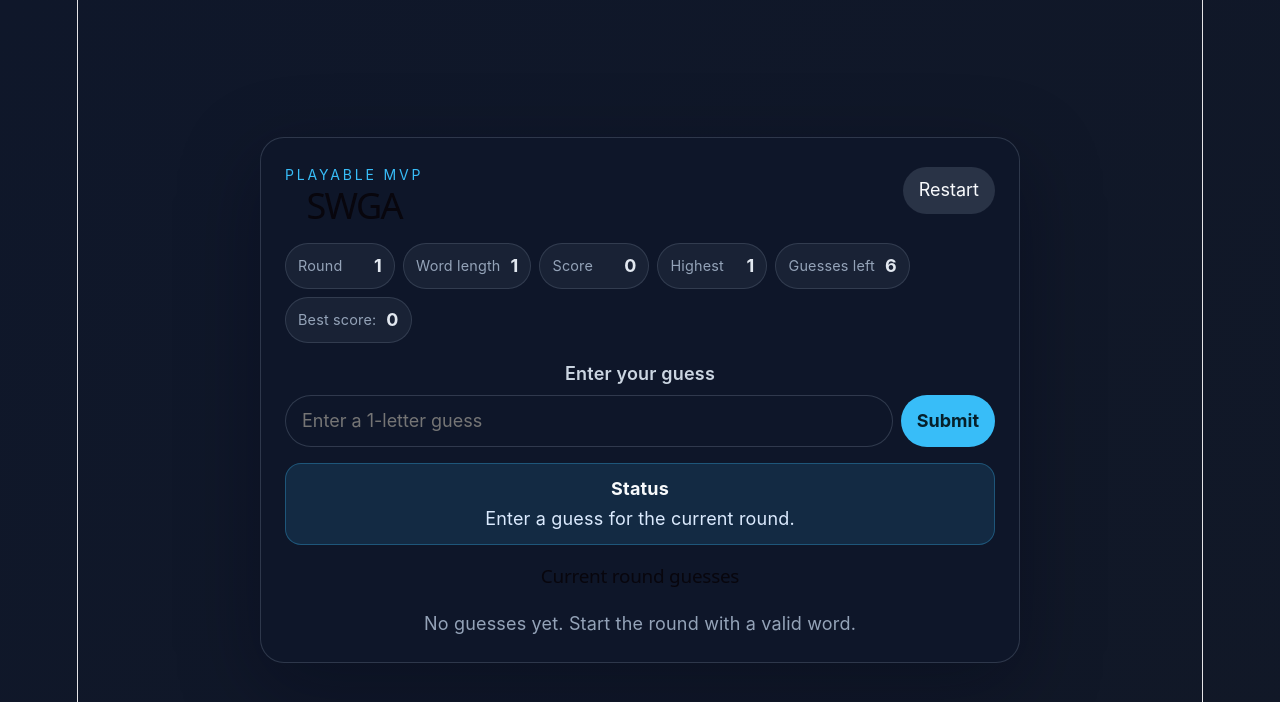
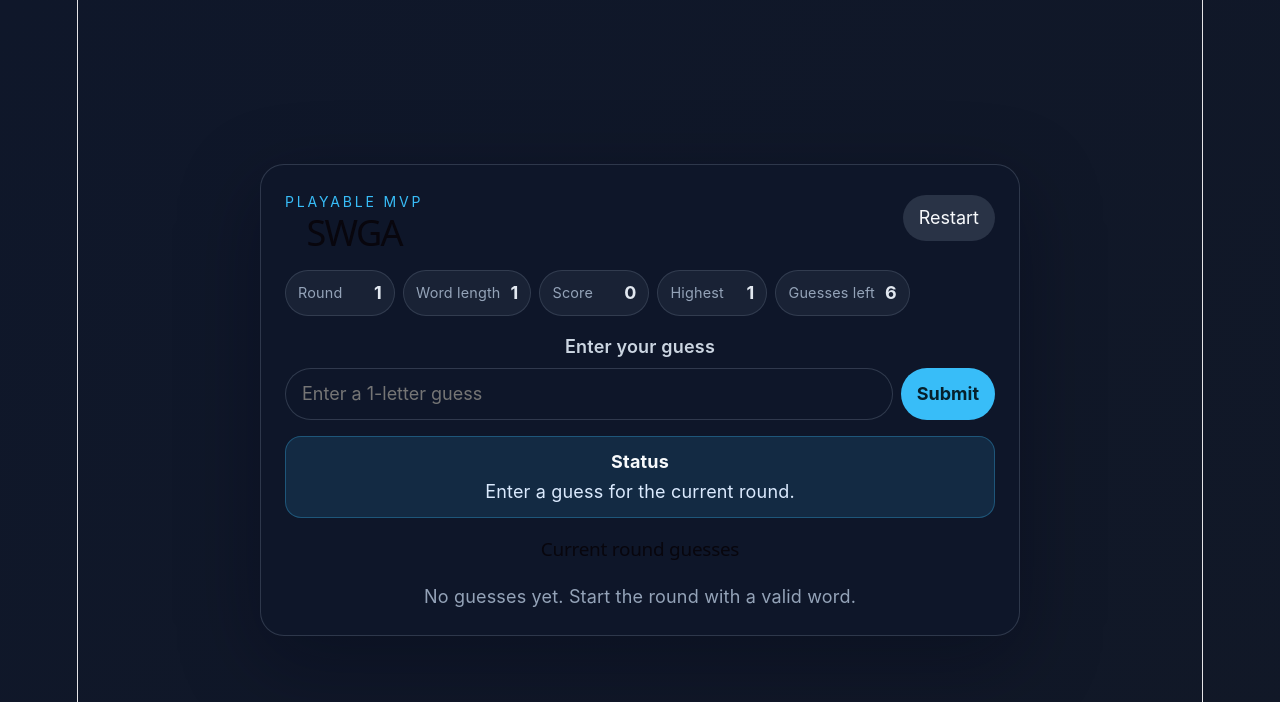
Before and after one commit to JaStaGa/swga, a React (Vite) app: page / in a window 1280 px wide. Shown: the top 702 px of the page. Built offline with nearby package versions, Linux system fonts and the light colour scheme.

Commit message:
Revert "Add persistent local high score"
This reverts commit dc1c9c7ed5497654f30ddc1eb857c36e27725e91.

```diff
--- a/src/App.css
+++ b/src/App.css
@@ -245,11 +245,6 @@ h2 {
   background: rgba(248, 113, 113, 0.12);
 }
 
-.results-best-score {
-  margin: 0;
-  color: #e2e8f0;
-}
-
 .play-again-button {
   min-width: 180px;
   padding: 13px 24px;
--- a/src/App.tsx
+++ b/src/App.tsx
@@ -15,27 +15,9 @@ import {
   getAnswerForRound,
   getInitialAnswer,
 } from './data/wordData'
-import {
-  getUpdatedHighScore,
-  HIGH_SCORE_STORAGE_KEY,
-  parseStoredHighScore,
-} from './high-score'
-
-function getInitialHighScore(): number {
-  if (typeof window === 'undefined') {
-    return 0
-  }
-
-  try {
-    return parseStoredHighScore(window.localStorage.getItem(HIGH_SCORE_STORAGE_KEY))
-  } catch {
-    return 0
-  }
-}
 
 function App() {
   const [runState, setRunState] = useState<RunState>(() => createInitialRunState(getInitialAnswer()))
-  const [highScore, setHighScore] = useState(getInitialHighScore)
   const [guessInput, setGuessInput] = useState('')
   const [statusMessage, setStatusMessage] = useState('Enter a guess for the current round.')
   const [statusTone, setStatusTone] = useState<'info' | 'success' | 'warning'>('info')
@@ -89,20 +71,6 @@ function App() {
 
     setRunState(nextState)
     setGuessInput('')
-
-    if (nextState.status === 'lost' || nextState.status === 'completed') {
-      const updatedHighScore = getUpdatedHighScore(highScore, nextState.totalScore)
-
-      if (updatedHighScore > highScore) {
-        setHighScore(updatedHighScore)
-
-        try {
-          window.localStorage.setItem(HIGH_SCORE_STORAGE_KEY, String(updatedHighScore))
-        } catch {
-          // Keep the in-memory value available when storage is unavailable.
-        }
-      }
-    }
 
     if (nextState.status === 'completed') {
       setStatusMessage('You completed the full run!')
@@ -162,12 +130,6 @@ function App() {
             <span>Guesses left</span>
             <strong>{guessesRemaining}</strong>
           </div>
-          {runState.status === 'playing' && (
-            <div className="stat-pill">
-              <span>Best score:</span>
-              <strong>{highScore}</strong>
-            </div>
-          )}
         </div>
 
         {runState.status === 'playing' ? (
@@ -250,10 +212,6 @@ function App() {
               </p>
             )}
 
-            <p className="results-best-score">
-              Best score: <strong>{highScore}</strong>
-            </p>
-
             <button type="button" className="primary-button play-again-button" onClick={handleRestart}>
               Play Again
             </button>
--- a/src/high-score.ts
+++ /dev/null
@@ -1,19 +0,0 @@
-export const HIGH_SCORE_STORAGE_KEY = 'swga:highScore'
-
-export function parseStoredHighScore(storedValue: string | null): number {
-  if (storedValue === null) {
-    return 0
-  }
-
-  if (!/^\d+$/.test(storedValue)) {
-    return 0
-  }
-
-  const parsedValue = Number(storedValue)
-
-  return Number.isSafeInteger(parsedValue) && parsedValue >= 0 ? parsedValue : 0
-}
-
-export function getUpdatedHighScore(savedScore: number, finalScore: number): number {
-  return finalScore > savedScore ? finalScore : savedScore
-}
```
Also changed, not shown: 1 other file (tests, documents, lock files or other folders).
